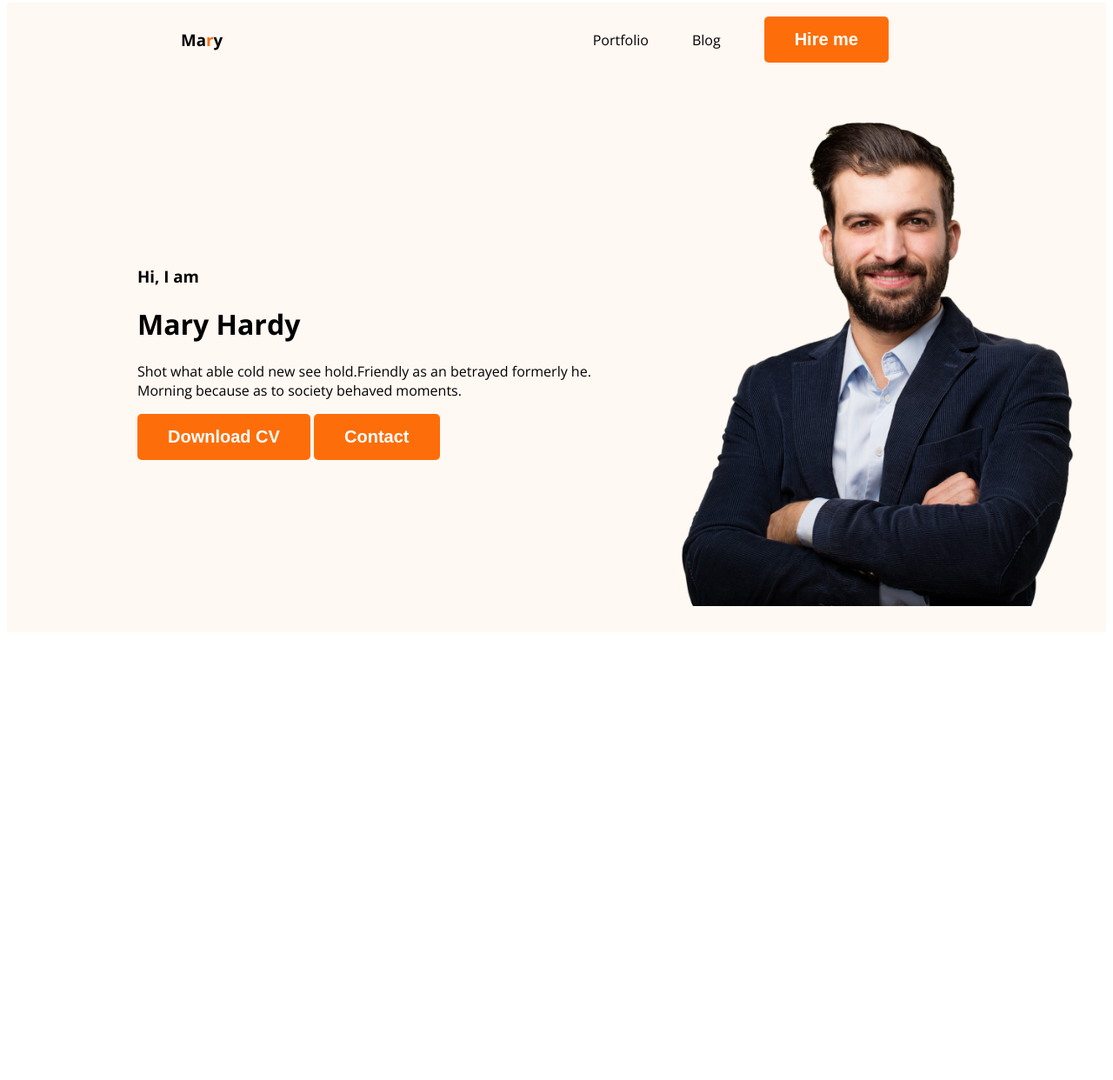
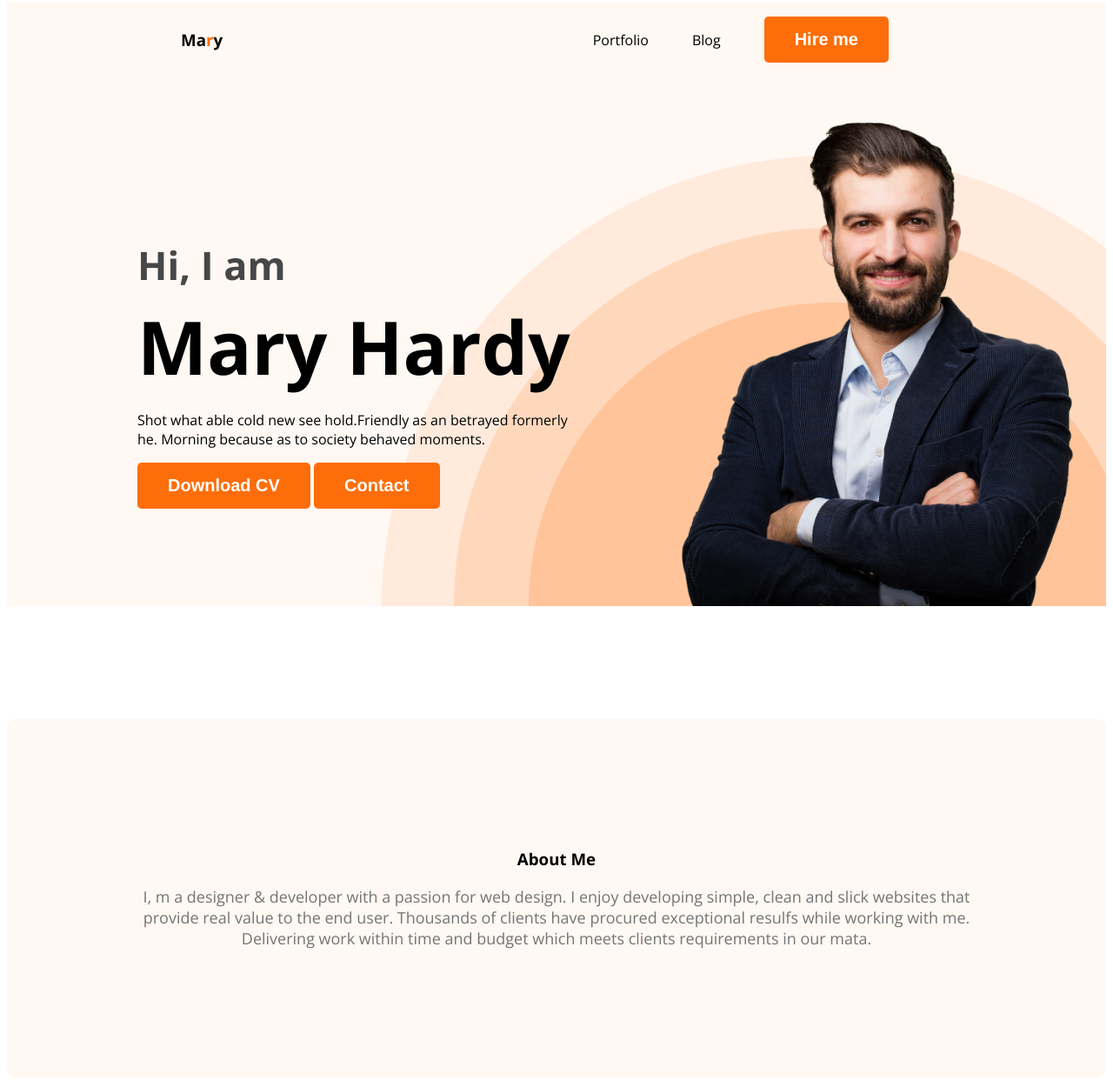
Before and after one commit to Shakil9999/web_developer_portpholio, a plain HTML site: page index.html in a window 1280 px wide. Shown: the part 5-1247 px from the top of the page at 87% size. Before the commit the page ends 800 px from the top, so only its background shows below. Drawn offline with nearby package versions, Linux system fonts and the light colour scheme.

Commit message:
add about

```diff
--- a/index.html
+++ b/index.html
@@ -27,18 +27,29 @@
       <div class="banner">
         <div class="banner-contant">
           <h3 class="banner-greeting">Hi, I am</h3>
-          <h1 class="banner-titlw">Mary Hardy</h1>
-          <p>
+          <h1 class="banner-title">Mary Hardy</h1>
+          <p class="banner-discribe">
             Shot what able cold new see hold.Friendly as an betrayed formerly
             he. Morning because as to society behaved moments.
           </p>
           <button class="btn-primary">Download CV</button>
           <button class="btn-primary">Contact</button>
         </div>
-        <img class="profile" src="./images/hardy.png" alt="">
+        <img class="profile" src="./images/hardy.png" alt="" />
       </div>
     </header>
-    <main></main>
+    <main>
+      <section class="about">
+        <h3 class="section-title">About Me</h3>
+        <p class="section-dicribe">
+          I, m a designer & developer with a passion for web design. I enjoy
+          developing simple, clean and slick websites that provide real value to
+          the end user. Thousands of clients have procured exceptional resulfs
+          while working with me. Delivering work within time and budget which
+          meets clients requirements in our mata.
+        </p>
+      </section>
+    </main>
     <footer></footer>
   </body>
 </html>
--- a/style.css
+++ b/style.css
@@ -42,16 +42,57 @@ nav a {
 }
 
 /* header style*/
-.header{
-  background-color: #FFF8F3;
+.header {
+  background-color: #fff8f3;
+
+  background-image: url(./images/header_bg.png);
+  background-repeat: no-repeat;
+  background-position: bottom right;
 }
 
-.banner{
-  padding: 30px 30px 30px 150px;
+.banner {
+  padding: 30px 30px 0px 150px;
   display: flex;
   align-items: center;
+  justify-content: space-between;
 }
-.profile{
+
+.banner-contant {
+  max-width: 500px;
+}
+.banner-greeting {
+  font-size: 45px;
+  color: #474747;
+  margin-bottom: 5px;
+}
+.banner-title {
+  font-size: 85px;
+  font-weight: 700;
+  margin-top: 0;
+  margin-bottom: 0;
+}
+.banner-discribe {
+}
+.profile {
   width: 500px;
+}
 
+/*section style*/
+
+.about {
+  padding: 130px;
+  border-radius: 10px;
+  background: #fff8f3;
+  margin-top: 130px;
 }
+.section-title {
+  color: black;
+  text-align: center;
+  font-weight: 700;
+}
+.section-dicribe {
+  color: #757575;
+  text-align: center;
+  font-size: 18px;
+  font-weight: 400;
+}
```
